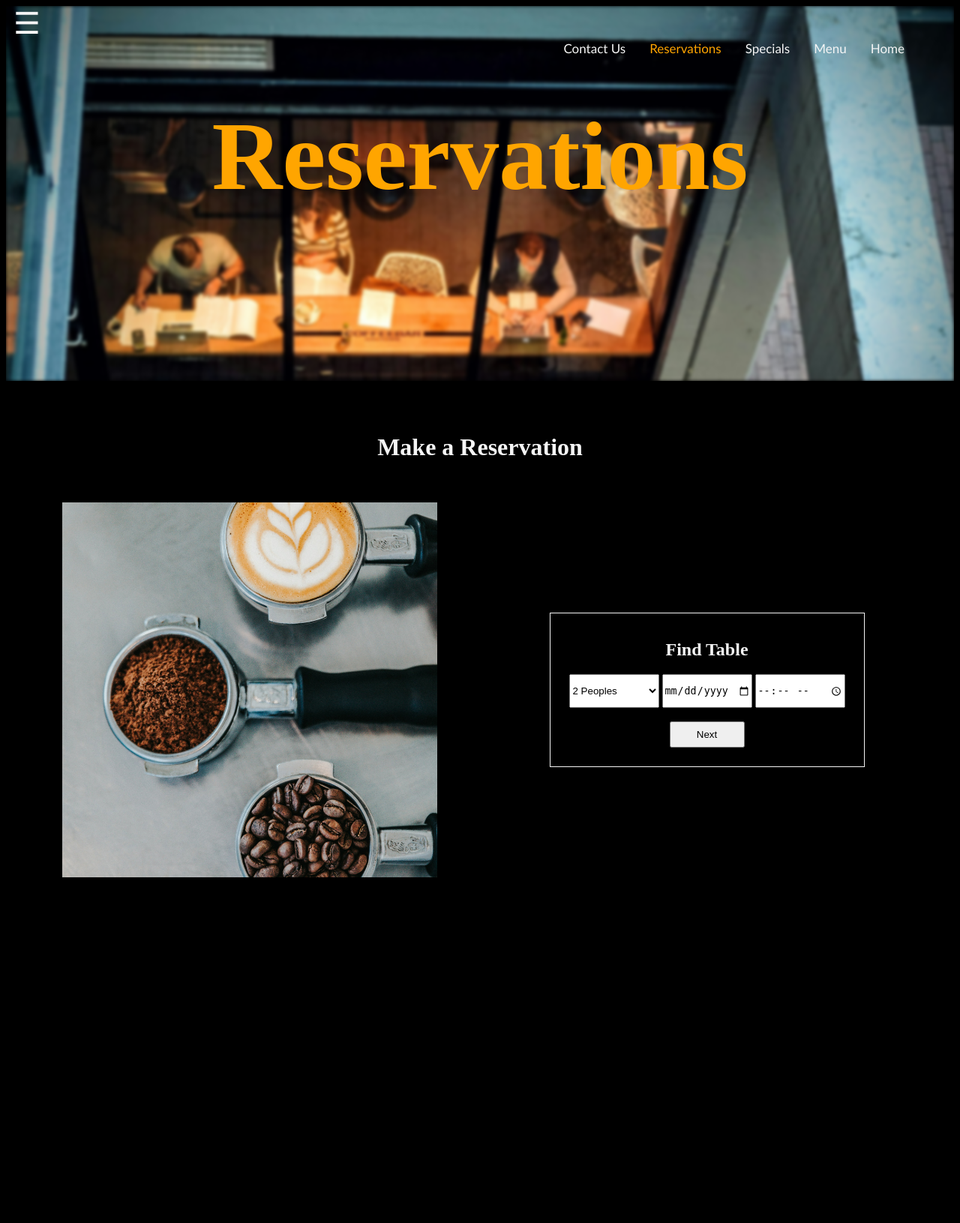
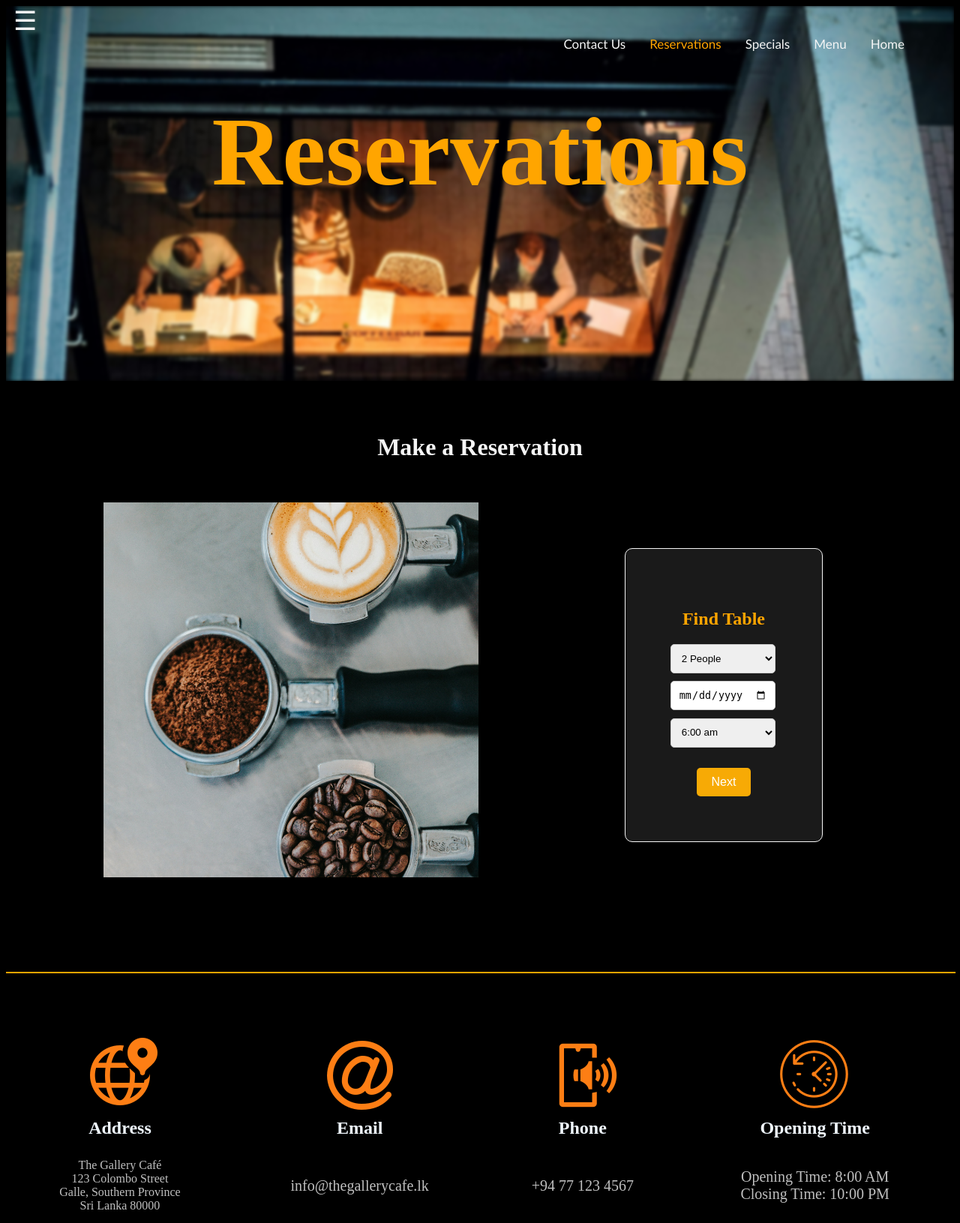
Before and after one commit to VimukthiPramudantha/The-Gallery-Cafe, a PHP site: page /reservations.html in a window 1280 px wide. Shown: the whole page at 75% size. Before the commit the page ends 1170 px from the top, so only its background shows below. Run offline with PHP 8.4, Linux system fonts and the light colour scheme.

Commit message:
Make reservation page

```diff
--- a/Specials page/specials.html
+++ b/Specials page/specials.html
@@ -9,7 +9,9 @@
         <a href="../index/Home.html" class="navbar">Home</a>
         <a href="../menu page/menu.html" class="navbar">Menu</a>
         <a href="#specials" class="navbar" style="color: orange">Specials</a>
-        <a href="../reservations page/reservations.html" class="navbar">Reservations</a>
+        <a href="../reservations page/reservations.html" class="navbar"
+          >Reservations</a
+        >
         <a href="../Contact Us page/contact.html" class="navbar">Contact Us</a>
       </div>
       <div id="hAbout">
--- a/reservations page/reservations.css
+++ b/reservations page/reservations.css
@@ -75,19 +75,44 @@ header .content {
 }
 #in {
   border: solid 1px whitesmoke;
+  padding: 20px;
+  background: rgba(255, 255, 255, 0.1);
+  backdrop-filter: blur(10px);
+  -webkit-backdrop-filter: blur(10px);
+  border-radius: 10px;
+  max-width: 400px;
+  margin: 0 auto;
+  margin-top: 15px;
+  margin-left: 45px;
 }
+
 #border {
-  margin: 35px 25px 25px 25px;
-  color: whitesmoke;
+  padding: 40px;
+  /* background: rgba(0, 0, 0, 0.5);  */
+  border-radius: 10px;
+  color: orange;
 }
+
 .box {
-  width: 120px;
-  height: 45px;
+  display: block;
+  width: calc(100% - 2px);
+  margin: 10px 0;
+  padding: 10px;
+  border: 1px solid #ccc;
+  border-radius: 5px;
 }
+
 #next {
-  width: 100px;
-  height: 35px;
+  padding: 10px 20px;
+  border: none;
+  background-color: #f7aa05;
+  color: white;
+  font-size: 16px;
+  cursor: pointer;
+  border-radius: 5px;
+  /* margin-top: -15px; */
 }
+
 
 .sidenav {
   height: 100%;
@@ -147,3 +172,23 @@ header .content {
 body {
   background-color: black;
 }
+table {
+  color: aliceblue;
+  width: 100%;
+  border-collapse: separate;
+  border-spacing: 5px;
+  margin-top: 80px;
+}
+th,
+td {
+  text-align: center;
+  /* padding: 10px; */
+  font-style: inherit;
+}
+a {
+  text-decoration: none;
+  color: silver;
+}
+a:hover {
+  color: orange;
+}
--- a/reservations page/reservations.html
+++ b/reservations page/reservations.html
@@ -21,7 +21,7 @@
     <header>
       <span
         style="
-          font-size: 40px;
+          font-size: 35px;
           cursor: pointer;
           color: whitesmoke;
           margin-left: 10px;
@@ -51,20 +51,92 @@
             <div id="border">
               <h2>Find Table</h2>
               <select name="People" class="box">
-                <option value="2 people">2 Peoples</option>
-                <option value="3 people">3 Peoples</option>
-                <option value="4 people">4 Peoples</option>
-                <option value="5 people">5 Peoples</option>
-                <option value="6 people">6 Peoples</option>
+                <option value="2 people">2 People</option>
+                <option value="3 people">3 People</option>
+                <option value="4 people">4 People</option>
+                <option value="5 people">5 People</option>
+                <option value="6 people">6 People</option>
               </select>
               <input type="date" name="Date" class="box" />
-              <input type="time" name="Time" class="box" /><br /><br />
+
+              <select name="Time" class="box">
+                <option value="06:00" label="6:00 am">6:00 am</option>
+                <option value="06:30" label="6:30 am">6:30 am</option>
+                <option value="07:00" label="7:00 am">7:00 am</option>
+                <option value="07:30" label="7:30 am">7:30 am</option>
+                <option value="08:00" label="8:00 am">8:00 am</option>
+                <option value="08:30" label="8:30 am">8:30 am</option>
+                <option value="09:00" label="9:00 am">9:00 am</option>
+                <option value="09:30" label="9:30 am">9:30 am</option>
+                <option value="10:00" label="10:00 am">10:00 am</option>
+                <option value="10:30" label="10:30 am">10:30 am</option>
+                <option value="11:00" label="11:00 am">11:00 am</option>
+                <option value="11:30" label="11:30 am">11:30 am</option>
+                <option value="12:00" label="12:00 pm">12:00 pm</option>
+                <option value="12:30" label="12:30 pm">12:30 pm</option>
+                <option value="13:00" label="1:00 pm">1:00 pm</option>
+                <option value="13:30" label="1:30 pm">1:30 pm</option>
+                <option value="14:00" label="2:00 pm">2:00 pm</option>
+                <option value="14:30" label="2:30 pm">2:30 pm</option>
+                <option value="15:00" label="3:00 pm">3:00 pm</option>
+                <option value="15:30" label="3:30 pm">3:30 pm</option>
+                <option value="16:00" label="4:00 pm">4:00 pm</option>
+                <option value="16:30" label="4:30 pm">4:30 pm</option>
+                <option value="17:00" label="5:00 pm">5:00 pm</option>
+                <option value="17:30" label="5:30 pm">5:30 pm</option>
+                <option value="18:00" label="6:00 pm">6:00 pm</option>
+                <option value="18:30" label="6:30 pm">6:30 pm</option>
+                <option value="19:00" label="7:00 pm">7:00 pm</option>
+                <option value="19:30" label="7:30 pm">7:30 pm</option>
+                <option value="20:00" label="8:00 pm">8:00 pm</option>
+                <option value="20:30" label="8:30 pm">8:30 pm</option>
+                <option value="21:00" label="9:00 pm">9:00 pm</option>
+                <option value="21:30" label="9:30 pm">9:30 pm</option>
+                <option value="22:00" label="10:00 pm">10:00 pm</option>
+                <option value="22:30" label="10:30 pm">10:30 pm</option>
+                <option value="23:00" label="11:00 pm">11:00 pm</option>
+                <option value="23:30" label="11:30 pm">11:30 pm</option>
+              </select>
+              <br />
               <button id="next">Next</button>
             </div>
           </div>
         </div>
       </div>
     </main>
+    <hr width="100%" size="2" noshade color="orange" style="margin-top: 10%" />
+    <div id="contact">
+      <table>
+        <tr>
+          <th><img src="./img/address.png" alt="" /></th>
+          <th><img src="./img/Email.png" alt="" /></th>
+          <th><img src="./img/phone.png" alt="" /></th>
+          <th><img src="./img/icons8-time-machine-100.png" alt="" /></th>
+        </tr>
+        <tr>
+          <td><h2>Address</h2></td>
+          <td><h2>Email</h2></td>
+          <td><h2>Phone</h2></td>
+          <td><h2>Opening Time</h2></td>
+        </tr>
+        <tr>
+          <td style="color: silver">
+            The Gallery Café<br />
+            123 Colombo Street<br />
+            Galle, Southern Province<br />
+            Sri Lanka 80000
+          </td>
+          <td style="font-size: 20px">
+            <a href="#Email">info@thegallerycafe.lk</a>
+          </td>
+          <td style="font-size: 20px; color: silver">+94 77 123 4567</td>
+          <td style="font-size: 20px; color: silver">
+            Opening Time: 8:00 AM<br />
+            Closing Time: 10:00 PM
+          </td>
+        </tr>
+      </table>
+    </div>
     <script src="./reservarion.js"></script>
   </body>
 </html>
```
Also changed, not shown: reservations page/img/Email.png (added), reservations page/img/address.png (added), reservations page/img/icons8-time-machine-100.png (added), reservations page/img/phone.png (added).
